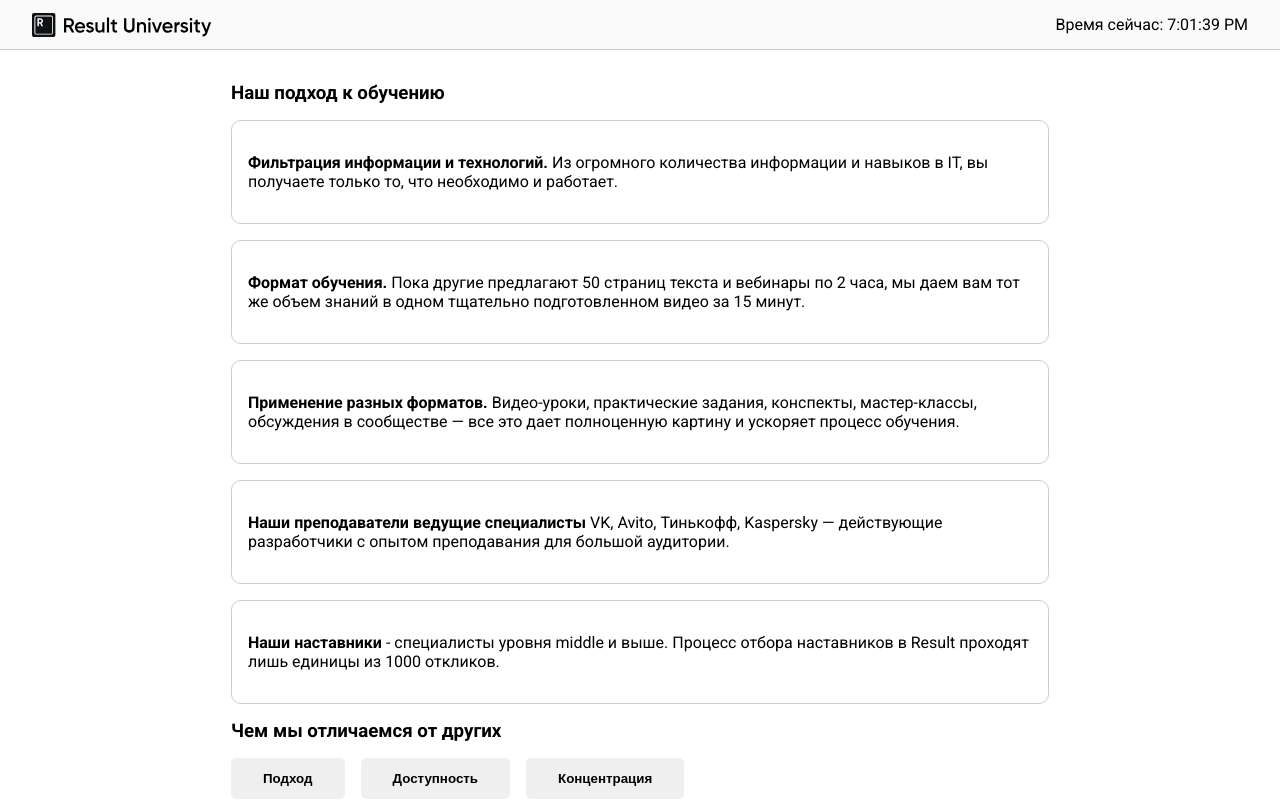
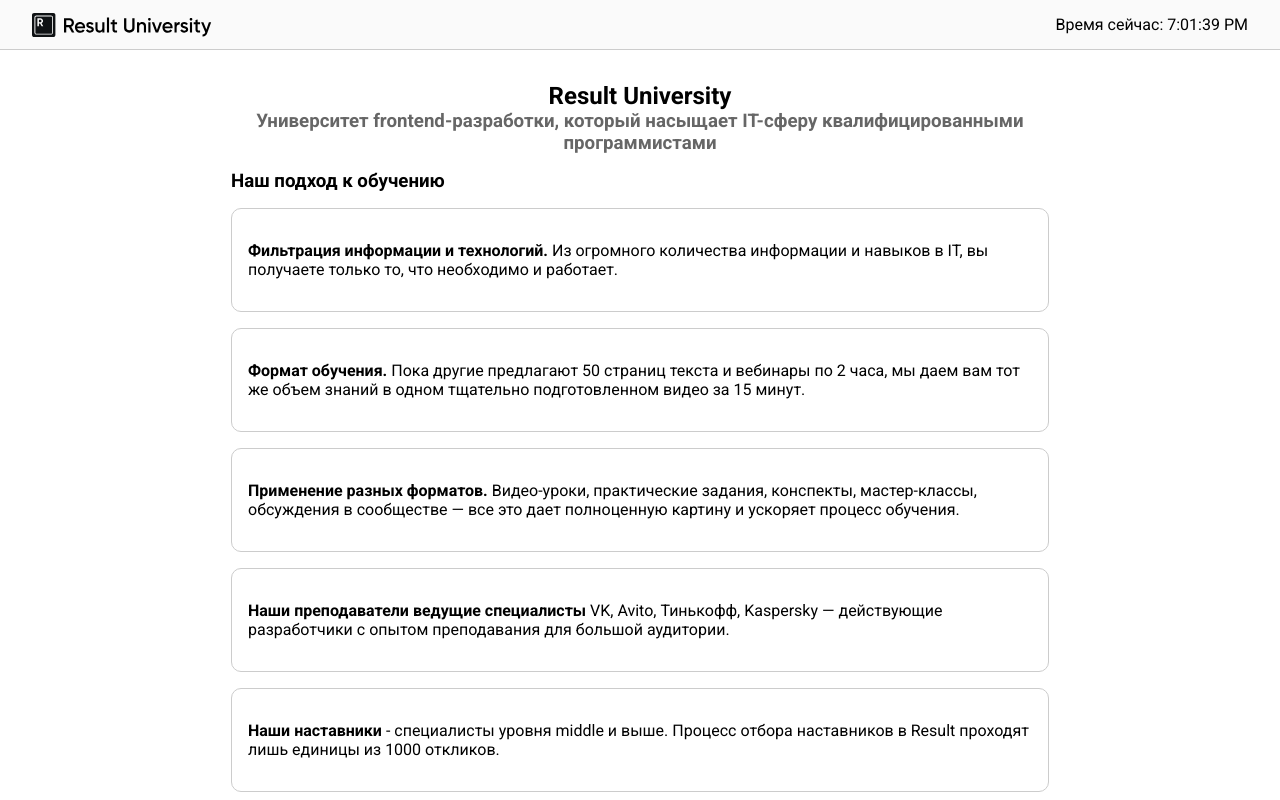
Before and after one commit to Tigerstyle29/React_beginner_tutorial, a React (Vite) app in the folder 01-react-basic-start/: page / in a window 1280 px wide. Shown: the top 800 px of the page. Built offline with nearby package versions, Linux system fonts and the light colour scheme.

Commit message:
JSX (how work)

```diff
--- a/01-react-basic-start/src/App.jsx
+++ b/01-react-basic-start/src/App.jsx
@@ -1,16 +1,18 @@
 import Header from './components/Header'
 import TeachingSection from './components/TeachingSection'
 import DifferencesSection from './components/DifferencesSection'
+import IntroSection from './components/introSection'
 
 function App() {
   return (
-    <div>
+    <>
       <Header />
       <main>
+        <IntroSection />
         <TeachingSection />
         <DifferencesSection />
       </main>
-    </div>
+    </>
   )
 }
 
--- /dev/null
+++ b/01-react-basic-start/src/components/IntroSection.jsx
@@ -0,0 +1,27 @@
+import React from "react"
+
+// export default function IntroSection() {
+//     return(
+//         <section>
+//             <h1 className="centered">Result University</h1>
+//             <h3 className="centered" style={{color: '#666'}}>
+//                 Университет frontend-разработки, который насыщает IT-сферу
+//                 квалифицированными программистами
+//             </h3>
+//         </section>
+//     )
+// }
+
+
+const e = React.createElement
+export default function IntroSection() {
+    return e(
+        'section',
+        null, [
+        e('h1', {className: 'centered'}, 'Result University'),
+        e
+        ('h3', {className: 'centered', style: {color: '#666'}},
+        'Университет frontend-разработки, который насыщает IT-сферу квалифицированными программистами'
+        ),
+    ])
+}
--- a/01-react-basic-start/src/index.css
+++ b/01-react-basic-start/src/index.css
@@ -46,3 +46,8 @@
 p {
   padding: 1rem 0;
 }
+
+
+.centered {
+  text-align: center;
+}
```
